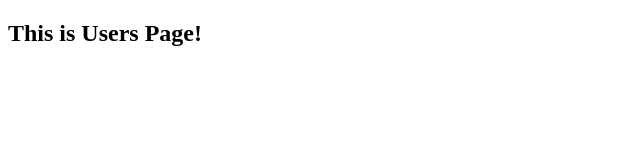
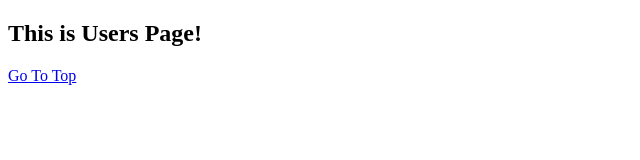
Before and after one commit to HayatoKTYM/nextjs-approuter, a Next.js app: page /dashboard/users in a window 1280 px wide. Shown: the top 160 px of the page, without its empty margins (0-640 px from the left). Built offline with nearby package versions, Linux system fonts and the light colour scheme.

Commit message:
add route group(main): ()はuriに含まれない

```diff
--- /dev/null
+++ b/src/app/(main)/dashboard/loading.tsx
@@ -0,0 +1,4 @@
+export default function Loading() {
+	// スケルトンを含め、どんなUIもLoadingの中に追加できる。
+	return <h3>Loading now..</h3>;
+}
--- /dev/null
+++ b/src/app/(main)/dashboard/users/page.tsx
@@ -0,0 +1,11 @@
+import Link from 'next/link';
+
+// `app/dashboard/page.tsx` is the UI for the `/dashboard` URL
+export default function Page() {
+	return (
+		<>
+			<h1>This is Users Page!</h1>
+			<Link href="/">Go To Top</Link>
+		</>
+	);
+}
--- a/src/app/dashboard/users/page.tsx
+++ /dev/null
@@ -1,4 +0,0 @@
-// `app/dashboard/page.tsx` is the UI for the `/dashboard` URL
-export default function Page() {
-	return <h1>This is Users Page!</h1>;
-}
```
Also changed, not shown: src/app/(main)/dashboard/layout.tsx (renamed from src/app/dashboard/layout.tsx), src/app/(main)/dashboard/page.tsx (renamed from src/app/dashboard/page.tsx).
